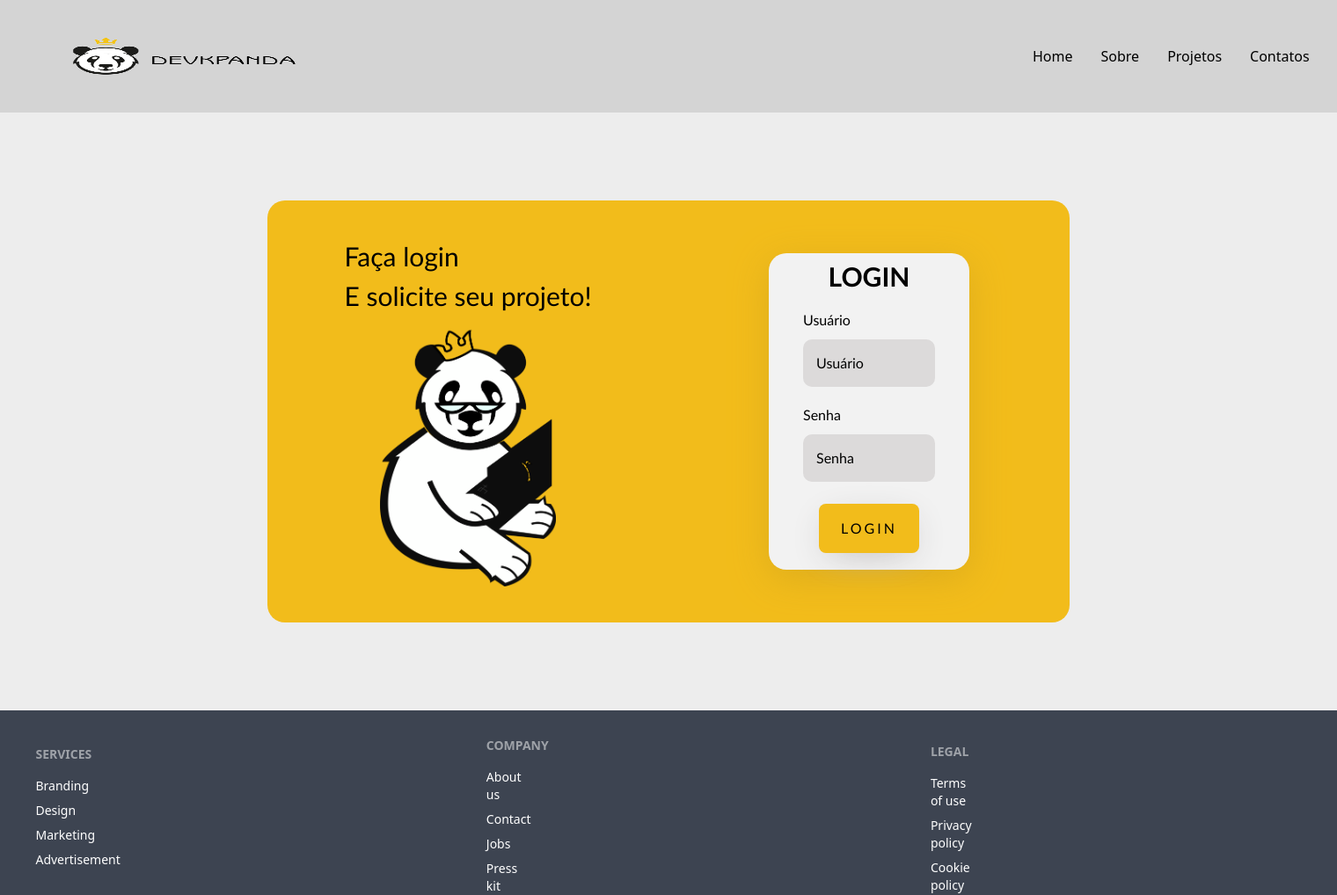
After one commit to devkpanda/website, a PHP site: page /contato.html in a window 1520 px wide. The commit adds this page. Shown: the whole page at 88% size. Run offline with PHP 8.4, Linux system fonts and the light colour scheme; some libraries are stand-ins or nearby versions.

Commit message:
corrigindo o gerenciamento de diretorios

```diff
--- /dev/null
+++ b/contato.html
@@ -0,0 +1,77 @@
+<!DOCTYPE html>
+<html lang="en">
+<head>
+    <meta charset="UTF-8">
+    <meta http-equiv="X-UA-Compatible" content="IE=edge">
+    <meta name="viewport" content="width=device-width, initial-scale=1.0">
+    <meta name="viewport" content="width=device-width, initial-scale=1.0">
+    <link href="https://cdn.jsdelivr.net/npm/daisyui@2.45.0/dist/full.css" rel="stylesheet" type="text/css" />
+    <link rel="stylesheet" href="css/style.css">
+    <link rel="stylesheet" href="css/style2.css">
+    <title>Contatos</title>
+</head>
+    <body class="cor-content">
+        <nav class="cor-nav">
+            <div class="navbar lg-base-100 white">
+                <div class="flex-1 pl-20 pt-5 pb-5 ">
+                    <div class="logo">
+                    <img class="btn btn-ghost normal-case h-16" width="300px"  src="images/logoenome.png" alt="">
+
+                </div>
+                </div>
+                <div class="flex-none">
+                    <ul class="menu menu-horizontal px-1">
+                        <li><a href=index.html class="font-sans text-black font-semibold">Home</a></li>
+                        <li><a class="font-sans text-black font-semibold">Sobre</a></li>
+                        <li><a class="font-sans text-black font-semibold">Projetos</a></li>
+                        <li><a class="font-sans text-black font-semibold ">Contatos</a></li>
+                    </ul>
+                </div>
+            </div>
+        </nav>
+        <header>
+        <div class="main-login">
+            <div class="left-login">
+                <h1>Faça login<br>E solicite seu projeto!</h1>
+                <img src="images/pandatt.png" width="200px">
+            </div>
+            <div class="right-login">
+                <div class="card-login">
+                    <h1>LOGIN</h1>
+                    <div class="textfield">
+                        <label for="usuario">Usuário</label>
+                        <input type="text" name="usuario" placeholder="Usuário">
+                    </div>
+                    <div class="textfield">
+                        <label for="senha">Senha</label>
+                        <input type="password" name="senha" placeholder="Senha">
+                    </div>
+                    <button class="btn-login">Login</button>
+                </div>
+            </div>
+        </div>
+    </header>
+        <footer class="footer p-10 bg-neutral text-neutral-content">
+            <div>
+              <span class="footer-title">Services</span>
+              <a class="link-link-hover">Branding</a>
+              <a class="link-link-hover">Design</a>
+              <a class="link-link-hover">Marketing</a>
+              <a class="link-link-hover">Advertisement</a>
+            </div>
+            <div>
+              <span class="footer-title">Company</span>
+              <a class="link-link-hover">About us</a>
+              <a class="link-link-hover">Contact</a>
+              <a class="link-link-hover">Jobs</a>
+              <a class="link-link-hover">Press kit</a>
+            </div>
+            <div>
+              <span class="footer-title">Legal</span>
+              <a class="link-link-hover">Terms of use</a>
+              <a class="link-link-hover">Privacy policy</a>
+              <a class="link-link-hover">Cookie policy</a>
+            </div>
+          </footer>
+</body>
+</html>
--- a/css/style.css
+++ b/css/style.css
@@ -1,6 +1,7 @@
 
 
 .logo-principal{
+    margin: 40%;
     width: 100%;
     height: 100%;
 }
--- /dev/null
+++ b/css/style2.css
@@ -0,0 +1,148 @@
+
+
+
+.logo {
+    width: 1100px;
+    margin-left: 50px;
+}
+
+.flex-none {
+    color: #000;
+    font-weight: 500;
+}
+
+nav {
+    display: flex;
+    justify-content: space-around;
+    align-items: center;
+    font-family: system-ui, -apple-system, BlinkMacSystemFont, 'Segoe UI', Roboto, Oxygen, Ubuntu, Cantarell, 'Open Sans', 'Helvetica Neue', sans-serif;
+    height: 16vh;
+}
+
+
+.mobile-social {
+    cursor: pointer;
+    color: #F2A81D;
+}
+
+.main-login {
+
+    width: 60vw;
+    height: 60vh;
+    margin-left: auto;
+    margin-right: auto;
+    margin-top: 100px;
+    margin-bottom: 100px;
+    background: #F2BC1B;
+    display: flex;
+    justify-content: center;
+    align-items: center;
+    border-radius: 20px;
+}
+
+.left-login {
+    width: 30vw;
+    height: 30vh;
+    display: flex;
+    justify-content: center;
+    align-items: center;
+    flex-direction: column;
+}
+
+.left-login > h1 {
+    font-size: 30px;
+    color: #000;
+    margin-bottom: 10px;
+    font-family: 'Gill Sans', 'Gill Sans MT', Calibri, 'Trebuchet MS', sans-serif;
+    font-weight: 400;
+}
+
+.right-login {
+    width: 30vw;
+    height: 30vh;
+    display: flex;
+    justify-content: center;
+    align-items: center;
+    font-family: system-ui, -apple-system, BlinkMacSystemFont, 'Segoe UI', Roboto, Oxygen, Ubuntu, Cantarell, 'Open Sans', 'Helvetica Neue', sans-serif;
+}
+
+.card-login {
+    width: 50%;
+    height: 150%;
+    display: flex;
+    justify-content: center;
+    align-items: center;
+    flex-direction: column;
+    padding: 30px 0px;
+    background:#F2F2F2;
+    border-radius: 20px;
+    box-shadow: 0px 10px 40px #ddad1d;
+}
+
+.card-login > h1 {
+    font-size: 30px;
+    margin: 5px;
+    color: #000;
+    font-weight: 800;
+    font-family: 'Gill Sans', 'Gill Sans MT', Calibri, 'Trebuchet MS', sans-serif;
+}
+
+.textfield {
+    width: 150px;
+    display: flex;
+    flex-direction: column;
+    align-items: flex-start;
+    justify-content: center;
+    margin: 10px 10px;
+    font-family: 'Gill Sans', 'Gill Sans MT', Calibri, 'Trebuchet MS', sans-serif;
+}
+
+.textfield > input {
+    width: 100%;
+    border: none;
+    border-radius: 10px;
+    padding: 15px;
+    background: #dcdada;
+    color: #000;
+    font-size: 12pt;
+    outline: none;
+    box-sizing: border-box;
+    font-family: 'Gill Sans', 'Gill Sans MT', Calibri, 'Trebuchet MS', sans-serif;
+}
+
+.textfield > label {
+    color: #000;
+    margin-bottom: 10px;
+}
+
+.textfield > input::placeholder {
+    color: #000;
+
+}
+
+.btn-login {
+    width: 50%;
+    padding: 16px 0px;
+    margin: 15px;
+    margin-bottom: 20px;
+    border: none;
+    border-radius: 8px;
+    outline: none;
+    text-transform: uppercase;
+    font-weight: 100;
+    letter-spacing: 3px;
+    color: #000 ;
+    background: #F2BC1B;
+    cursor: pointer;
+    box-shadow: 0px 10px 40px -12px #bab6b6;
+    font-family: 'Gill Sans', 'Gill Sans MT', Calibri, 'Trebuchet MS', sans-serif;
+}
+
+.footer-title {
+    margin-left: 42%;
+    margin-top: 42%;
+}
+
+.link-link-hover {
+    margin-left: 42%;
+}
--- a/index.html
+++ b/index.html
@@ -20,7 +20,7 @@
                 <li><a class="font-sans text-black font-semibold">Home</a></li>
                 <li><a class="font-sans text-black font-semibold">Sobre</a></li>
                 <li><a class="font-sans text-black font-semibold">Projetos</a></li>
-                <li><a class="font-sans text-black font-semibold ">Contatos</a></li>
+                <li><a href=contato.html classs="font-sans text-black font-semibold ">Contatos</a></li>
             </ul>
         </div>
     </div>
@@ -37,7 +37,7 @@
   </div>
   <div class="hero pt-10">
     <div class="hero-content flex-col lg:flex-row-reverse cor-nav rounded-md">
-      <img src="images/4-12-1024x682.webp" class="max-w-sm rounded-lg shadow-2xl" />
+      <img src="images/empresa2.jpg" class="max-w-sm rounded-lg shadow-2xl" />
       <div>
         <h1 class="text-5xl font-bold fonte font-semibold">Nossas visões de negócio.</h1>
         <p class="py-6 fonte font-semibold">Fazer o que cliente quer, mas sempre com um toque essencial da criatividade dos nossos colabores. Ser a empresa mais flexível em questões de linguagens de programação. Sempre ser ouvinte, mas nunca deixando de expor nossa opinião.
@@ -47,7 +47,7 @@
   </div>
   <div class="hero pt-10 pb-10">
     <div class="hero-content flex-col lg:flex-row-reverse cor-nav rounded-md">
-      <img src="images/4-12-1024x682.webp" class="max-w-sm rounded-lg shadow-2xl" />
+      <img src="images/empresa.jpg" class="max-w-sm rounded-lg shadow-2xl" />
       <div>
         <h1 class="text-5xl font-bold fonte font-semibold">Nossos valores como empresa.</h1>
         <p class="py-6 fonte font-semibold">Cliente sempre em primeiro lugar; Ter respeito, educação e gentileza na hora de tratar com o cliente e com os colaboradores; Trabalho em equipe; Comunicação é essencial, e todos devem ser ouvidos sem excessão.
```
Also changed, not shown: website/contato.html (deleted, +0 -77 lines), website/css/style.css (deleted, +0 -20 lines), website/css/style2.css (deleted, +0 -148 lines), website/index.html (deleted, +0 -81 lines), images/empresa.jpg (renamed from website/images/empresa.jpg), images/empresa3.jpg (renamed from website/images/empresa3.jpg), images/pandatt.png (renamed from website/images/pandatt.png), website/README.md (deleted), website/images/4-12-1024x682.webp (deleted), website/images/logo-sm.png (deleted), website/images/logo.png (deleted), website/images/logoenome.jpg (deleted), website/images/logoenome.png (deleted), website/images/pandinha.jpeg (deleted), 1 more files, 1 other file.
